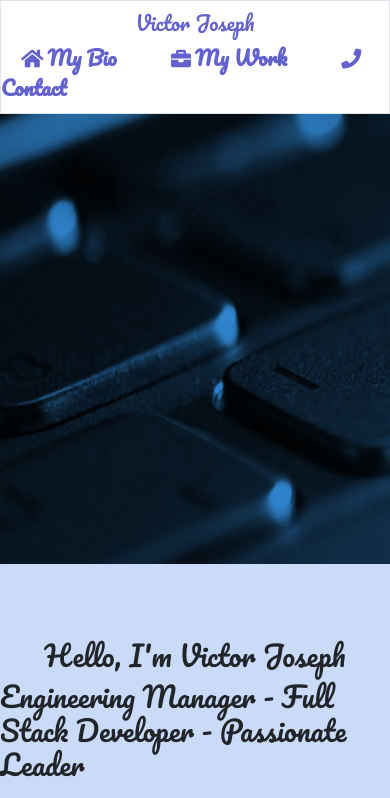
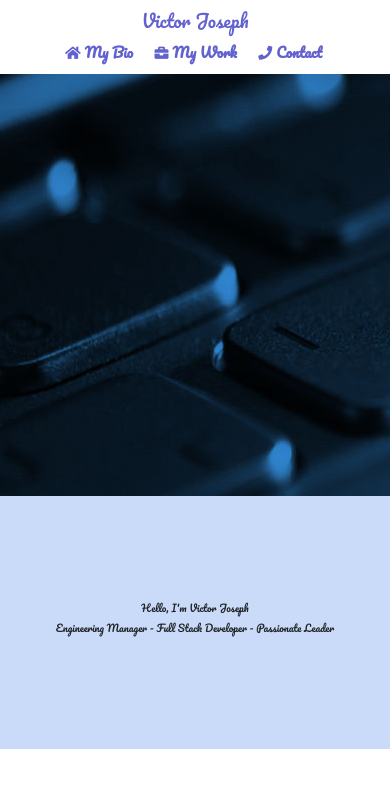
Before and after one commit to victorvasujoseph/portfolio, a plain HTML site: page index.html in a window 390 px wide. Shown: the top 798 px of the page. Drawn offline with nearby package versions, Linux system fonts and the light colour scheme.

Commit message:
Main responsive

```diff
--- a/assets/css/style.css
+++ b/assets/css/style.css
@@ -16,6 +16,7 @@ h2 {
   padding: 10px 100px 0px;
   color: var(--theme-color);
 }
+
 h2:hover {
   color: var(--hover-color);
 }
@@ -25,19 +26,12 @@ h2:hover {
   flex-direction: row;
   justify-content: space-between;
   padding-bottom:10px;
-
-  /* animation: 1s fadein 0.5s forwards;
-    opacity: 0; */
   align-items: center;
-  /* box-shadow: 2px 2px 5px var(--main-background); */
   opacity: 0.9;
-  /* background-color: rgb(201, 219, 248); */
 }
 
 #nav-bar-custom a {
     font-family: "Pacifico", cursive;
-    /* font-family: Raleway; */
-    color: black;
     font-size: 20px;
     font-weight: bold;
     text-decoration: none;
@@ -47,22 +41,15 @@ h2:hover {
 
   }
 
-#main-div {
-  height: 100px;
-  align-items: center;
-  margin-top: 20px;
-}
-
 #theme-image{
     background-image: url("../image/2334.jpg");
-    height: 450px;
+    height: 50vh;
 }
 
 #intro {
   font-family: "Pacifico", cursive;
-  font-size: 35px;
   background-color: rgb(201, 219, 248);
-  height: 300px;
+  height: 30vh;
   animation: 1s fadein 0.5s forwards;
   opacity: 0;
 }
@@ -177,29 +164,31 @@ footer p {
     font-family: "Pacifico", cursive;
 }
 
-@media screen and (max-width: 920px) {
+@media screen and (max-width: 1020px) {
   h2 {
-    font-size: 28px;
+    font-size: 25px;
   }
   #nav-bar-custom {
     flex-direction: column;
     align-items: center;
   }
-
-
-#row-2 {
-    font-family: "Pacifico";
-    font-size: 25px;
+  #nav-bar-custom a {
+    font-size: 15px;
+    padding-right: 5px;
+    margin: 10px;
   }
 
+  .row-space{
+    height: 30px;
+  }
 
-  a {
-    font-size: 25px;
-    margin: 0;
+  #intro h3 {
+    font-size: 18px;
   }
+
 }
 
-@media screen and (max-width: 600px) {
+@media screen and (max-width: 700px) {
   h2 {
     font-size: 20px;
   }
@@ -208,17 +197,48 @@ footer p {
     align-items: center;
   }
 
-  #row-2 {
-    font-family: "Pacifico";
-    font-size: 20px;
+  #nav-bar-custom a {
+    font-size: 18px;
+    padding-right: 5px;
+    margin: 10px;
   }
 
-  a {
-    font-size: 12px;
-    margin: 0;
-    border-bottom: none;
+  #intro h3 {
+    font-size: 14px;
   }
+
+  .row-space{
+    height: 25px;
+  }
+
 }
+
+
+@media screen and (max-width: 400px) {
+  h2 {
+    font-size: 18px;
+  }
+  #nav-bar-custom {
+    flex-direction: column;
+    align-items: center;
+  }
+
+  #nav-bar-custom a {
+    font-size: 14px;
+    padding-right: 3px;
+    margin: 7px;
+  }
+
+  #intro h3 {
+    font-size: 10px;
+  }
+
+  .row-space{
+    height: 15px;
+  }
+
+}
+
 
 @keyframes fadein {
   100% {
--- a/index.html
+++ b/index.html
@@ -13,7 +13,7 @@
     <body>
         <!--Navigation Bar-->
         <header>
-            <nav id="nav-bar-custom" class="border">
+            <nav id="nav-bar-custom">
                 <h2>Victor Joseph</h2>
                 <div>
                     <a id="my-bio-link" href="#bio-section"><i class="fa fa-home"></i>My Bio</a>
@@ -41,7 +41,6 @@
             <div class="row row-space">
                 <div class="col"></div>
             </div>
-
             <!-- My Bio -->
             <section>
             <div id="bio-section" class="row row-space">
```
